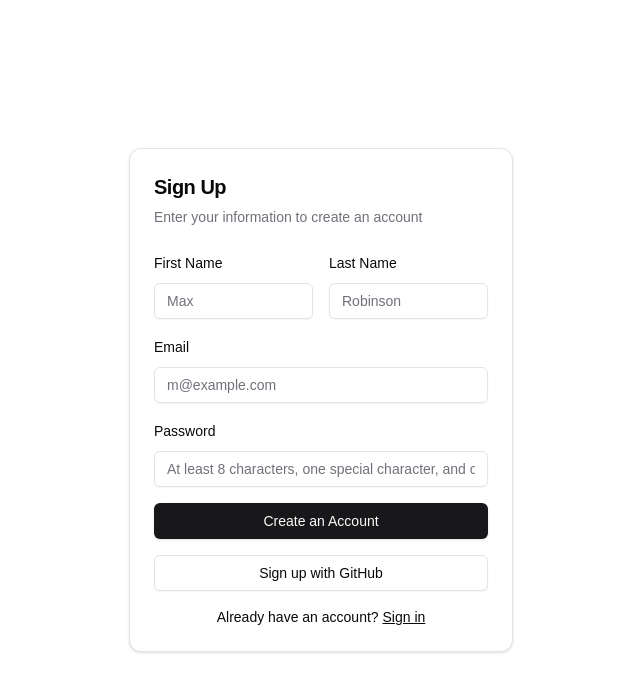
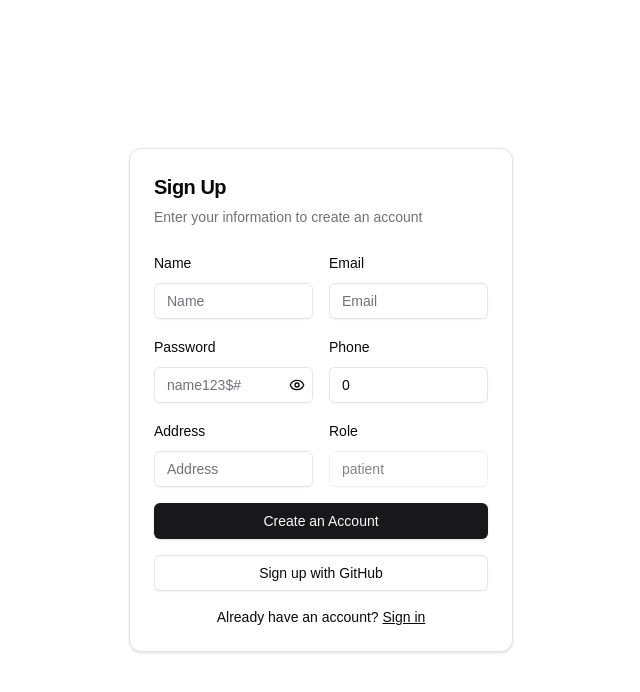
Before and after one commit to mohammadShamimReza/Shamim-Hospital-frontend, a Next.js app: page /signup in a window 1280 px wide. Shown: the top 692 px of the page, without its empty margins (319-959 px from the left). Built offline with nearby package versions, Linux system fonts and the light colour scheme.

Commit message:
signup success and making user for admin

```diff
--- a/app/signup/page.tsx
+++ b/app/signup/page.tsx
@@ -21,12 +21,21 @@ import {
   FormControl,
   FormMessage,
 } from "@/components/ui/form";
+import { useState } from "react";
+
+import { Eye, EyeOff } from "lucide-react";
+import { useCreateUserMutation } from "@/redux/api/authApi";
+import { toast } from "sonner";
+import { storeTokenInCookie } from "@/lib/auth/token";
+import { storeAuthToken, storeUserInfo } from "@/redux/slice/authSlice";
+import { useAppDispatch } from "@/redux/hooks";
 
 // Define validation schema with Zod
 const signupSchema = z.object({
-  firstName: z.string().min(1, "First name is required"),
-  lastName: z.string().min(1, "Last name is required"),
+
+  name: z.string().min(1, "name name is required"),
   email: z.string().email("Invalid email format"),
+  phone: z.number().min(10, "Invalid phone number format"),
   password: z
     .string()
     .min(8, "Password must be at least 8 characters long")
@@ -34,15 +43,33 @@ const signupSchema = z.object({
       /(?=.*[a-zA-Z])(?=.*[0-9])(?=.*[!@#$%^&*])/,
       "Password must contain a letter, a number, and a special character"
   ),
+
+  address: z.string().optional(),
+
+  role: z.string().min(2, "Role is required"),
 });
 
 type SignupFormData = z.infer<typeof signupSchema>;
 
 const SignupPage: React.FC = () => {
+    const [showPassword, setShowPassword] = useState(false);
   const router = useRouter();
+  const dispatch = useAppDispatch();
+
+    const togglePasswordVisibility = () => {
+      setShowPassword((prev) => !prev);
+    };
+    const [createUser] = useCreateUserMutation()
   const formMethods = useForm<SignupFormData>({
     resolver: zodResolver(signupSchema),
-    defaultValues: { firstName: "", lastName: "", email: "", password: "" },
+    defaultValues: {
+      name: "",
+      email: "",
+      password: "",
+      phone: 0,
+      address: "",
+      role: "patient"
+    },
   });
 
   const {
@@ -54,10 +81,34 @@ const SignupPage: React.FC = () => {
   const onSubmit = async (data: SignupFormData) => {
     console.log(data);
     // Simulated API call
-    if (data.email !== "test@example.com") {
-      router.push("/dashboard"); // Redirect on successful signup
+       if (data.email !== "" && data.password !== "") {
+         try {
+           const result = await createUser(data);
+           console.log(result);
+
+           if (result?.error) {
+             toast("User not created successfully", {
+               style: {
+                 backgroundColor: "red",
+                 color: "white",
+               },
+             });
            } else {
-      alert("Account creation failed. Try again.");
+             toast("User created successfully");
+             console.log(result);
+             console.log(result.data?.data.accessToken);
+             storeTokenInCookie(result?.data?.data.accessToken);
+             dispatch(storeAuthToken(result?.data?.data.accessToken));
+             localStorage.setItem("jwt", result?.data?.data.accessToken);
+
+             dispatch(storeUserInfo(result?.data?.user));
+             router.push("/");
+           }
+         } catch (error) {
+           console.log(error);
+         }
+       } else {
+         alert("Invalid email or password.");
        }
   };
 
@@ -76,33 +127,19 @@ const SignupPage: React.FC = () => {
               <div className="grid grid-cols-2 gap-4">
          <FormField
               control={control}
-                  name="firstName"
+              name="name"
               render={({ field }) => (
                 <FormItem>
-                      <FormLabel>First Name</FormLabel>
+                  <FormLabel>Name</FormLabel>
                   <FormControl>
-                        <Input placeholder="Max" {...field} />
+                    <Input placeholder="Name" {...field} />
                   </FormControl>
-                      <FormMessage>{errors.firstName?.message}</FormMessage>
+                  <FormMessage>{errors.name?.message}</FormMessage>
                 </FormItem>
               )}
             />
 
-                <FormField
-                  control={control}
-                  name="lastName"
-                  render={({ field }) => (
-                    <FormItem>
-                      <FormLabel>Last Name</FormLabel>
-                      <FormControl>
-                        <Input placeholder="Robinson" {...field} />
-                      </FormControl>
-                      <FormMessage>{errors.lastName?.message}</FormMessage>
-                    </FormItem>
-                  )}
-                />
-              </div>
-
+            {/* Email Field */}
             <FormField
               control={control}
               name="email"
@@ -110,7 +147,7 @@ const SignupPage: React.FC = () => {
                 <FormItem>
                   <FormLabel>Email</FormLabel>
                   <FormControl>
-                      <Input placeholder="m@example.com" {...field} />
+                    <Input type="email" placeholder="Email" {...field} />
                   </FormControl>
                   <FormMessage>{errors.email?.message}</FormMessage>
                 </FormItem>
@@ -124,17 +161,90 @@ const SignupPage: React.FC = () => {
                 <FormItem>
                   <FormLabel>Password</FormLabel>
                   <FormControl>
+                    <div className="relative">
                       <Input
-                        type="password"
-                        placeholder="At least 8 characters, one special character, and one number"
+                        type={showPassword ? "text" : "password"}
+                        placeholder="name123$#"
                         {...field}
                       />
+                      <button
+                        type="button"
+                        onClick={togglePasswordVisibility}
+                        className="absolute inset-y-0 right-0 px-2 flex items-center"
+                        aria-label={
+                          showPassword ? "Hide password" : "Show password"
+                        }
+                      >
+                        {showPassword ? (
+                          <EyeOff size={16} />
+                        ) : (
+                          <Eye size={16} />
+                        )}
+                      </button>
+                    </div>
                   </FormControl>
                   <FormMessage>{errors.password?.message}</FormMessage>
                 </FormItem>
               )}
             />
 
+            {/* Phone Field */}
+            <FormField
+              control={control}
+              name="phone"
+              render={({ field }) => (
+                <FormItem>
+                  <FormLabel>Phone</FormLabel>
+                  <FormControl>
+                    <Input
+                      type="number"
+                      placeholder="Phone Number"
+                      {...field}
+                      onChange={(e) =>
+                        field.onChange(parseInt(e.target.value, 10) || "")
+                      }
+                    />
+                  </FormControl>
+                  <FormMessage>{errors.phone?.message}</FormMessage>
+                </FormItem>
+              )}
+            />
+
+            {/* Address Field */}
+            <FormField
+              control={control}
+              name="address"
+              render={({ field }) => (
+                <FormItem>
+                  <FormLabel>Address</FormLabel>
+                  <FormControl>
+                    <Input placeholder="Address" {...field} />
+                  </FormControl>
+                  <FormMessage>{errors.address?.message}</FormMessage>
+                </FormItem>
+              )}
+            />
+
+            {/* Role Field */}
+            <FormField
+              control={control}
+              name="role"
+              render={({ field }) => (
+                <FormItem>
+                  <FormLabel>Role</FormLabel>
+                  <FormControl>
+                    <Input
+                      placeholder="Role"
+                      {...field}
+                      value={"patient"}
+                      disabled
+                    />
+                  </FormControl>
+                  <FormMessage>{errors.role?.message}</FormMessage>
+                </FormItem>
+              )}
+                />
+                </div>
               <Button type="submit" className="w-full">
                 Create an Account
               </Button>
--- a/redux/api/authApi.ts
+++ b/redux/api/authApi.ts
@@ -9,6 +9,19 @@ const authApi = baseApi.injectEndpoints({
     loginUser: builder.mutation({
       query: (body) => ({
         url: `${AUTH}/login`,
+        method: "POST",
+        body,
+      }),
+      // transformResponse: (rawResult: UserData | Error) => {
+      //   return rawResult;
+      // },
+      // transformErrorResponse(baseQueryReturnValue, meta, arg) {
+      //   return baseQueryReturnValue.data;
+      // },
+    }),
+    createUser: builder.mutation({
+      query: (body) => ({
+        url: `${AUTH}/signup`,
         method: "POST",
         body,
       }),
@@ -32,4 +45,4 @@ const authApi = baseApi.injectEndpoints({
 });
 
 
-export const {useLoginUserMutation, useGetUserInfoQuery} = authApi;
+export const {useLoginUserMutation, useGetUserInfoQuery, useCreateUserMutation} = authApi;
--- a/schemas/userSchema.ts
+++ b/schemas/userSchema.ts
@@ -12,10 +12,9 @@ export const userSchema = z.object({
       /(?=.*[a-zA-Z])(?=.*[0-9])(?=.*[!@#$%^&*])/,
       "Password must contain a letter, a number, and a special character"
     ),
+  phone: z.number().min(10, "Phone number must be at least 10 characters"),
   address: z.string().optional(),
-  profile_image: z.string().url("Profile image must be a valid URL").optional(),
-  role: z.string().min(1, "Role is required"), // Assuming role is a required field (e.g., 'admin', 'user')
-  appointments: z.array(z.any()).optional(), // Assuming appointments data may vary; use z.any() or define a nested schema if available
+  role: z.string().min(1, "Role is required"),
 });
 
 // Define the User type based on the Zod schema
```
Also changed, not shown: redux/api/userApi.ts (added, +47 -0 lines), type/Index.ts (+12 -0 lines). Lines whose indentation alone changed are shown as unchanged.
